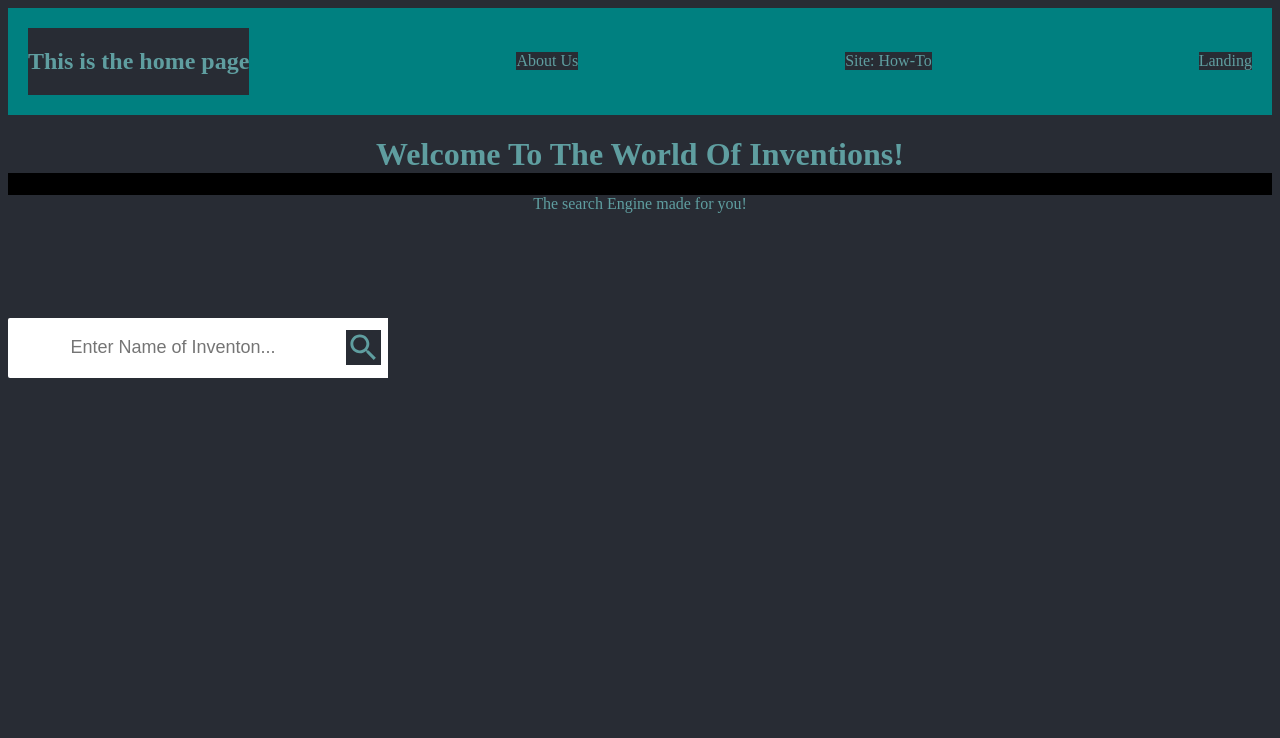
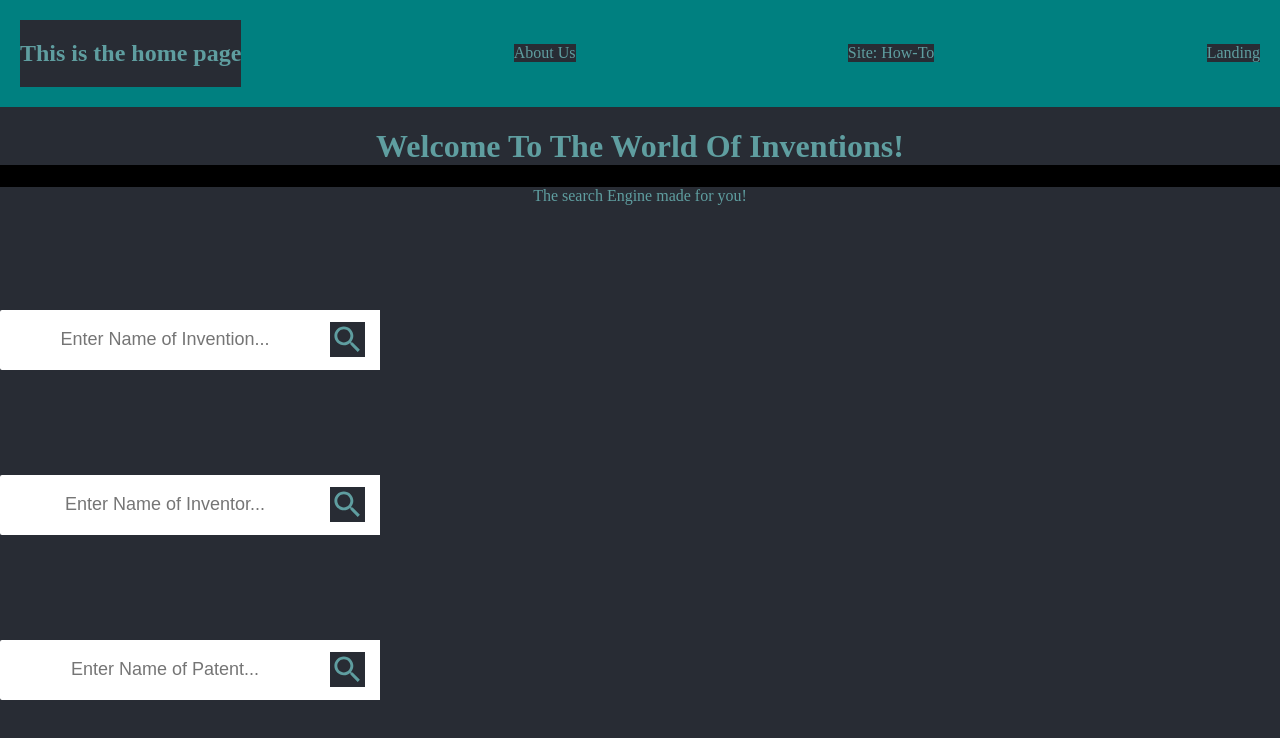
Before and after one commit to bd6981/invention, a React (Create React App) app: page / in a window 1280 px wide. Shown: the top 738 px of the page. Built offline with nearby package versions, Linux system fonts and the light colour scheme.

Commit message:
first search bar functional with icons

```diff
--- a/src/Components/App/App.css
+++ b/src/Components/App/App.css
@@ -25,7 +25,7 @@
   background-color: #282c34;
   min-height: 100vh;
   display: flex;
-  flex-direction: column;
+  flex-direction: row;
   align-items: center;
   justify-content: center;
   font-size: calc(10px + 2vmin);
--- a/src/Components/Home/Home.css
+++ b/src/Components/Home/Home.css
@@ -4,3 +4,20 @@ header {
     text-align: center;
 
 }
+#search{
+    display:grid;
+    grid-row: auto;
+}
+.App {
+    width: 100vw;
+    height: 100vh;
+    display: flex;
+    align-items: center;
+    flex-direction: row;
+    flex-flow: row;
+
+  }
+  body {
+    padding: 0;
+    margin: 0;
+  }
--- a/src/Components/Home/Home.js
+++ b/src/Components/Home/Home.js
@@ -10,8 +10,9 @@ const Home = () => {
             <p>The search Engine made for you!</p>
         </header>
         <main>
-            <SearchBar placeholder="Enter Name of Inventon..." data={FakeData}/>
-
+            <SearchBar id='search' placeholder="Enter Name of Invention..." data={FakeData}/>
+            <SearchBar id='search' placeholder="Enter Name of Inventor..." data={FakeData}/>
+            <SearchBar id='search' placeholder="Enter Name of Patent..." data={FakeData}/>
         </main>
 
       </div>
--- a/src/Components/SearchBar/SearchBar.css
+++ b/src/Components/SearchBar/SearchBar.css
@@ -1,6 +1,10 @@
+
+
 .searchInput{
     margin-top: 105px;
     display: flex;
+    flex-direction: row;
+    align-items: center;
 }
 .search input {
     background-color: white;
@@ -18,7 +22,8 @@
     height: 60px;
     width: 50px;
     background-color: white;
-    display: grid;
+    display:flex;
+    flex-direction: row;
     place-items: center;
   }
 
--- a/src/Components/SearchBar/SearchBar.js
+++ b/src/Components/SearchBar/SearchBar.js
@@ -1,26 +1,45 @@
 import React, {useState} from 'react'
 import './SearchBar.css'
 import SearchIcon from '@mui/icons-material/Search';
+import CloseIcon from '@mui/icons-material/Close';
 
 function SearchBar({placeholder,data}) {
     const [filteredData, setFilteredData] = useState([]);
+    const [wordEntered, setWordEntered] = useState("");
 
 {/* ===\/==My Filter Component(Display dataResult: filters through like data)=\/== */}
         const handleFilter = (event) => {
-        const searchWord = event.target.value
+        const searchWord = event.target.value;
+        setWordEntered(searchWord)
         const newFilter=data.filter((value) => {
-            return value.title.includes(searchWord);
+            return value.title.toLowerCase().includes(searchWord.toLowerCase());
         });
+
+        if (searchWord === " ") {
+            setFilteredData([])
+        }else{
         setFilteredData(newFilter);
+        }
     };
-{/*---------------------------------------------------------------------------- */}
+    const clearInput = () => {
+        setFilteredData([]);
+        setWordEntered("");
+
+    }
+
 
   return (
     <div className= 'search'>
 {/* ===\/===My SearchBar component eith a placeholder and icon===\/== */}
         <div className='searchInput'>
-            <input type='text' placeholder={placeholder} onChange={handleFilter}/>
-            <div className='searchIcon'><SearchIcon/></div>
+            <input type='text' placeholder={placeholder} value= {wordEntered} onChange={handleFilter}/>
+            <div className='searchIcon'>
+                {filteredData.length === 0 ? (
+                <SearchIcon/>
+                ) : (
+                <CloseIcon id="clearBtn" onClick={clearInput} />
+                )}
+                </div>
         </div>
 {/*---------------------------------------------------------------------------- */}
 
@@ -28,7 +47,7 @@ function SearchBar({placeholder,data}) {
         {filteredData.length != 0 && (
 
         <div className ='dataResult'>
-        {filteredData.map((value, key) => {
+        {filteredData.slice(0, 15).map((value, key) => {
 {/* ==\/====<a> allows me to link element the value==\/== */}
           return (
           <a className= 'dataItem' href={value.link} target="_blank">
```
